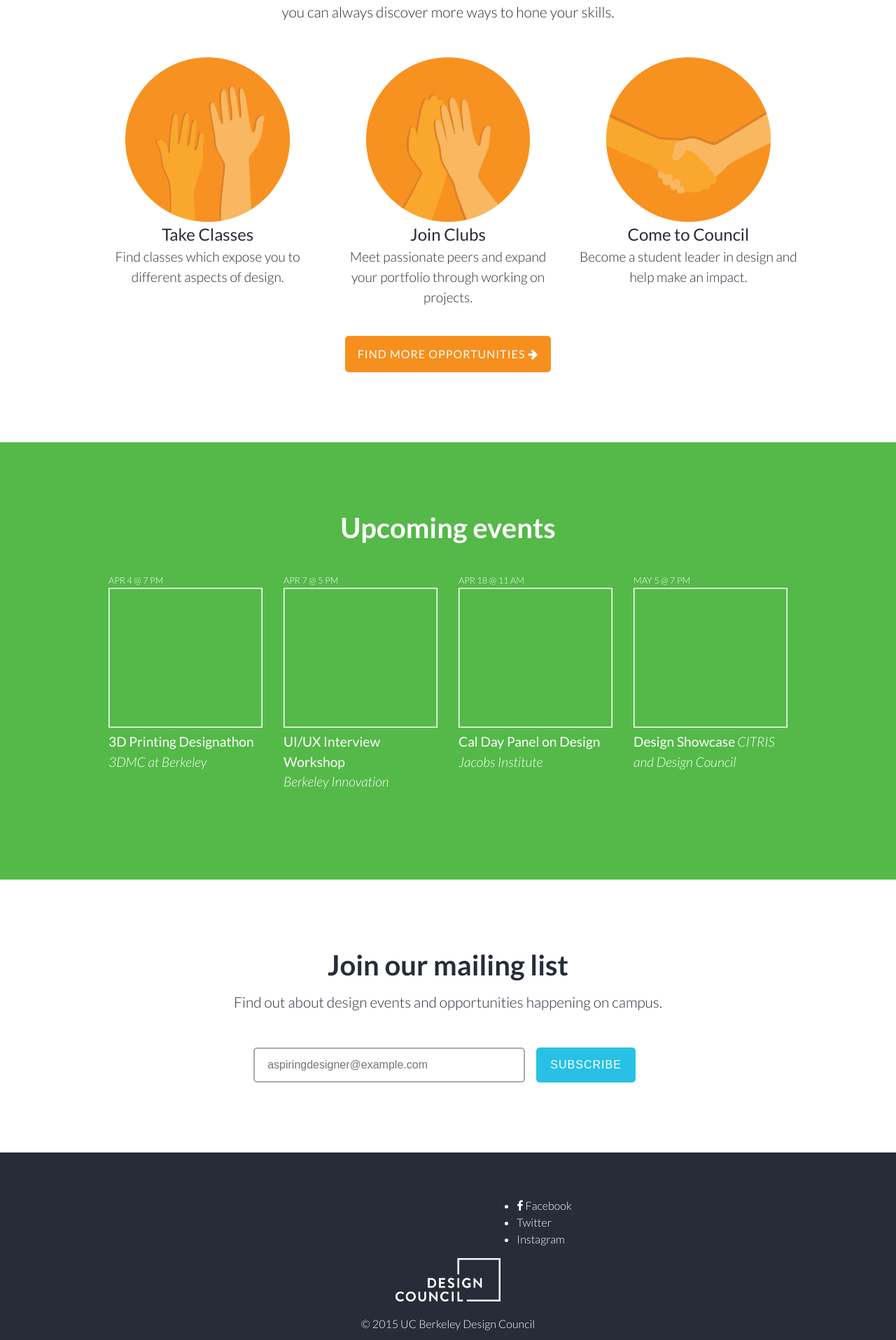
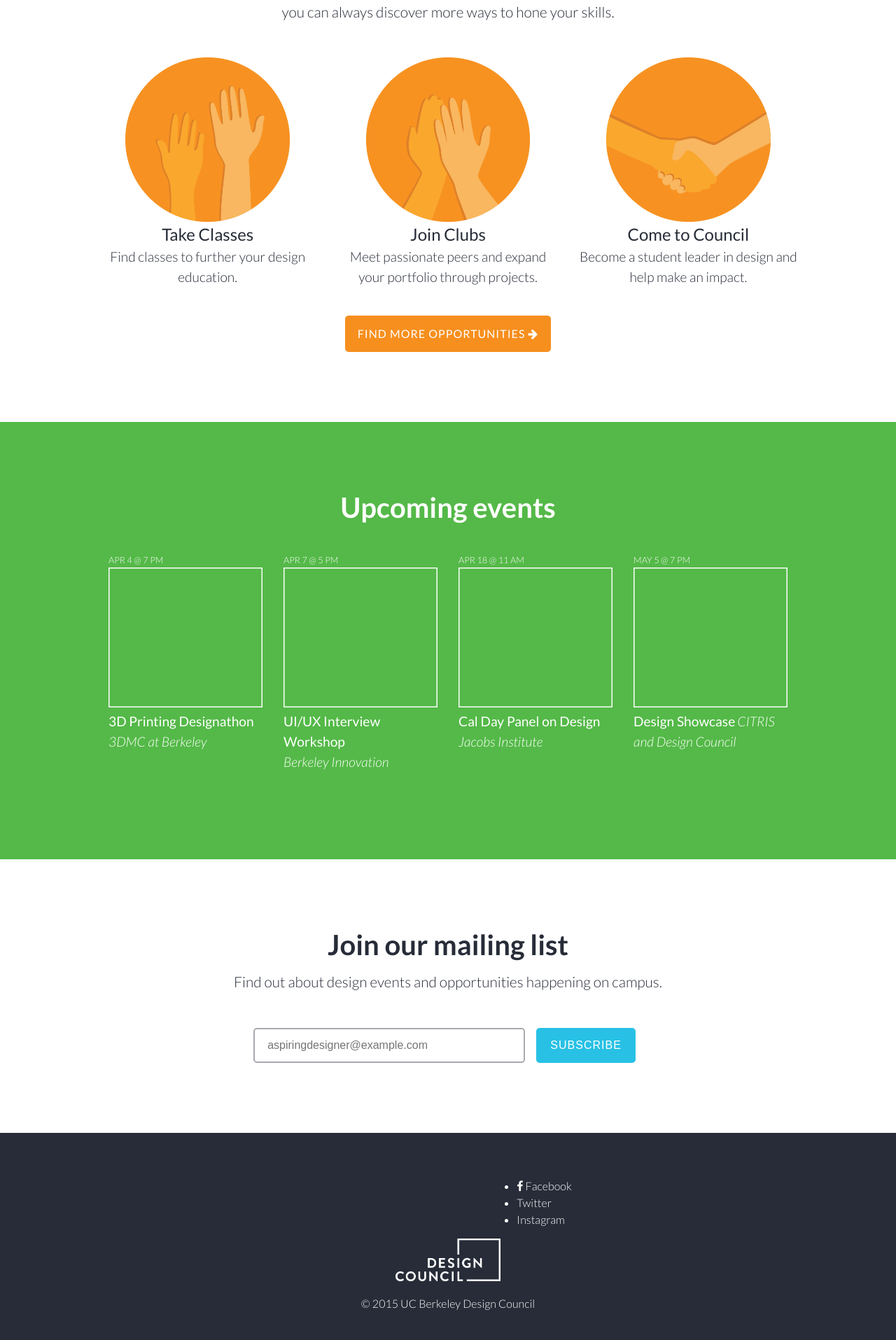
Before and after one commit to alexsg/designatberkeley, a Jekyll site: the page built from index.html, in a window 1280 px wide. Shown: the part 1695-3610 px from the top of the page at 70% size. Built offline with Jekyll 4.4.1, drawn with Linux system fonts in a browser that asks for light colours; nearby versions of some CDN libraries.

Commit message:
get-involved section finished

```diff
--- a/_layouts/home.html
+++ b/_layouts/home.html
@@ -50,27 +50,28 @@
 			</div>
 			<div class="row getinvolved-thirds">
 				<div class="large-4 columns centered">
-          		<a>
-  					<img src="../media/classes.png" />
+          		<a href="/classes">
+
+	  				<img src="../media/classes.png" />
 
   					<h4>Take Classes</h4>
   					<p>
-  						Find classes which expose you to different aspects of design.
+  						Find classes to further your design education.
   					</p>
           		</a>
 				</div>
 				<div class="large-4 columns centered">
-          		<a>
-  					<img src="../media/clubs.png" />
+          		<a href="clubs">
+	  				<img src="../media/clubs.png" />
   					<h4>Join Clubs</h4>
   					<p>
-  						Meet passionate peers and expand your portfolio through working on projects.
+  						Meet passionate peers and expand your portfolio through projects.
   					</p>
           		</a>
 				</div>
 				<div class="large-4 columns centered">
-          		<a>
-  					<img src="../media/council.png" />
+          		<a href="council">
+	  				<img src="../media/council.png" />
 
   					<h4>Come to Council</h4>
   					<p>
--- a/_sass/_web.scss
+++ b/_sass/_web.scss
@@ -308,6 +308,13 @@
     width: 75%;
     height: auto;
   }
+
+  a:hover {
+    h4 {
+      color: $orange;
+    }
+
+  }
 }
 
 .centered {
@@ -371,8 +378,7 @@
   border: 2px solid $white;
 
   &:hover {
-    background-color: $white;
-    color: $blue;
+    background-color: rgba(256, 256, 256, .3);
   }
 }
 
@@ -386,7 +392,7 @@
   background-color: $orange;
 
   &:hover {
-    background-color: #d8791a;
+    background-color: $dark-orange;
   }
 }
 
@@ -439,9 +445,9 @@
 
   &:hover {
     cursor: pointer;
-    border: 2px solid #219bb9;
-    background-color: #219bb9;
-    @include transition(all, 0.5s, ease-in-out);
+    border: 2px solid $dark-blue;
+    background-color: $dark-blue;
+    @include transition(all, 0.3s, ease-in-out);
   }
 }
 
--- a/css/main.scss
+++ b/css/main.scss
@@ -17,6 +17,8 @@
 $yellow: #f4d037;
 $white: #ffffff;
 $black: #272c38;
+$dark-orange: #d8791a;
+$dark-blue: #219bb9;
 
 $text-color:       $black;
 $background-color: $white;
```
Also changed, not shown: media/council.png.
